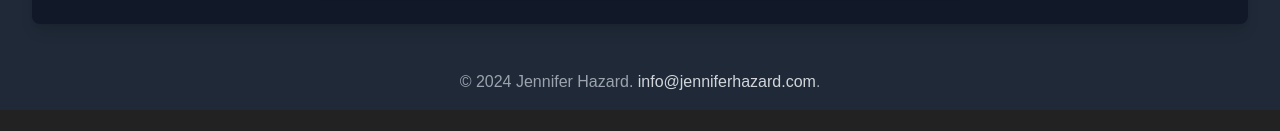
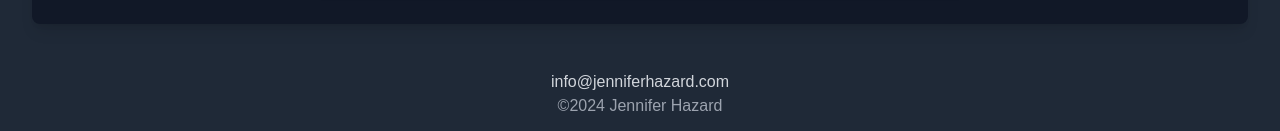
Before and after one commit to devonsydney/jh, a Next.js app: page / in a window 1280 px wide. Shown: the part 2288-2419 px from the top of the page. Before the commit the page ends 2398 px from the top, so only its background shows below. Built offline with nearby package versions, Linux system fonts and the light colour scheme; a web font is replaced by a local one.

Commit message:
re-arranging footer text

```diff
--- a/app/components/Footer.tsx
+++ b/app/components/Footer.tsx
@@ -4,7 +4,8 @@ const Footer = () => {
   return (
     <footer className="bg-gray-900 md:bg-gray-800 text-gray-400 py-4 text-center mt-[-2px]">
       <div className="container mx-auto text-center">
-        <p>&copy; {new Date().getFullYear()} Jennifer Hazard. <a href="mailto:info@jenniferhazard.com" className="text-gray-300 hover:text-white transition duration-300">info@jenniferhazard.com</a>.</p>
+        <p><a href="mailto:info@jenniferhazard.com" className="text-gray-300 hover:text-white transition duration-300">info@jenniferhazard.com</a></p>
+        <p>&copy;{new Date().getFullYear()} Jennifer Hazard</p>
       </div>
     </footer>
   );
```
